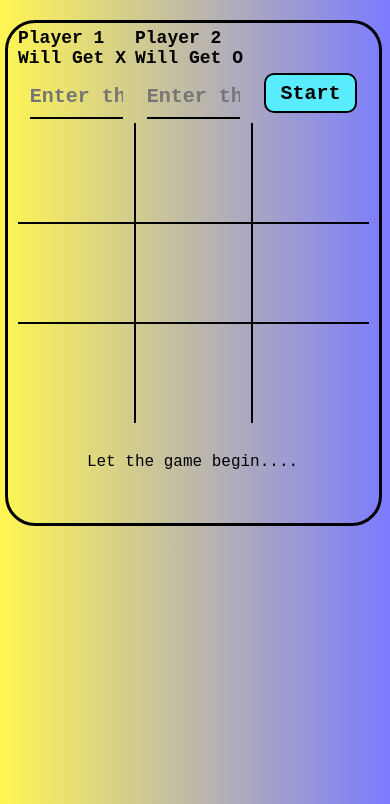
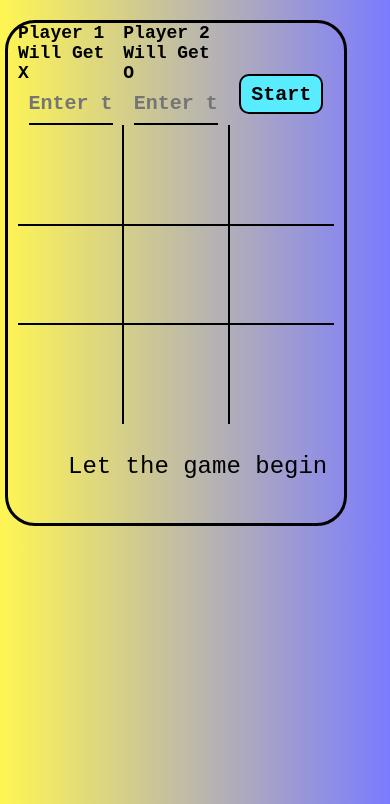
Before and after one commit to RohitS2004/Tic-Tac-Toe, a plain HTML site: page index.html in a window 390 px wide. Shown: the part 40-844 px from the top of the page. Drawn offline with Linux system fonts and the light colour scheme.

Commit message:
made responsive for medium devices

```diff
--- a/style.css
+++ b/style.css
@@ -161,3 +161,17 @@ input{
         font-size: 16px;
     }
 }
+
+@media only screen and (max-width: 768px) {
+    .game-container {
+        max-width: 90%;
+    }
+
+    .gameButton {
+        font-size: 40px;
+    }
+
+    .display {
+        font-size: 24px;
+    }
+}
```
